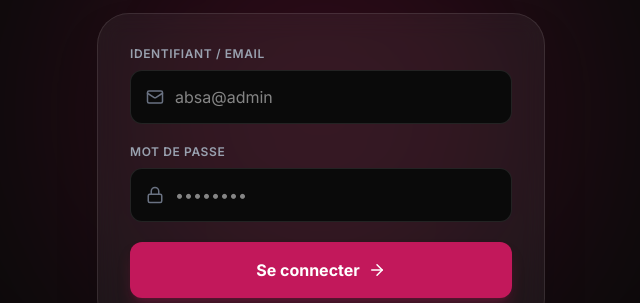
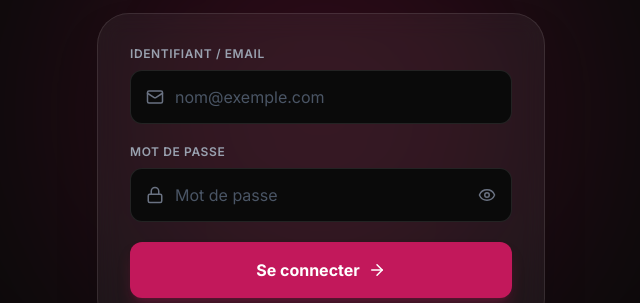
Before and after one commit to Absatouthialaw/Porfolio-saba-tech, a React (Vite) app: page /admin/login in a window 1280 px wide. Shown: the part 288-591 px from the top of the page, without its empty margins (319-959 px from the left). Built offline with nearby package versions, Linux system fonts and the light colour scheme.

Commit message:
Fix login page placeholders and hide credentials

```diff
--- a/src/admin/pages/Login.tsx
+++ b/src/admin/pages/Login.tsx
@@ -1,11 +1,12 @@
 import React, { useState } from 'react';
 import { useNavigate } from 'react-router';
 import { useAuth } from '../../context/AuthContext';
-import { Lock, Mail, ArrowRight } from 'lucide-react';
+import { Lock, Mail, ArrowRight, Eye, EyeOff } from 'lucide-react';
 
 export default function Login() {
   const [email, setEmail] = useState('');
   const [password, setPassword] = useState('');
+  const [showPassword, setShowPassword] = useState(false);
   const [error, setError] = useState('');
   const { login } = useAuth();
   const navigate = useNavigate();
@@ -59,8 +60,9 @@ export default function Login() {
                   type="text"
                   value={email}
                   onChange={(e) => setEmail(e.target.value)}
-                  className="w-full pl-11 pr-4 py-3.5 bg-[#0A0A0A] border border-white/10 rounded-xl text-white focus:outline-none focus:border-[#C2185B] transition-colors"
-                  placeholder="absa@admin"
+                  className="w-full pl-11 pr-4 py-3.5 bg-[#0A0A0A] border border-white/10 rounded-xl text-white placeholder-gray-600 focus:outline-none focus:border-[#C2185B] transition-colors"
+                  placeholder="nom@exemple.com"
+                  autoComplete="username"
                   required
                 />
               </div>
@@ -75,19 +77,28 @@ export default function Login() {
                   <Lock size={18} />
                 </div>
                 <input
-                  type="password"
+                  type={showPassword ? "text" : "password"}
                   value={password}
                   onChange={(e) => setPassword(e.target.value)}
-                  className="w-full pl-11 pr-4 py-3.5 bg-[#0A0A0A] border border-white/10 rounded-xl text-white focus:outline-none focus:border-[#C2185B] transition-colors"
-                  placeholder="••••••••"
+                  className="w-full pl-11 pr-11 py-3.5 bg-[#0A0A0A] border border-white/10 rounded-xl text-white placeholder-gray-600 focus:outline-none focus:border-[#C2185B] transition-colors"
+                  placeholder="Mot de passe"
+                  autoComplete="current-password"
                   required
                 />
+                <button
+                  type="button"
+                  onClick={() => setShowPassword(!showPassword)}
+                  className="absolute inset-y-0 right-0 pr-4 flex items-center text-gray-500 hover:text-gray-300 transition-colors cursor-pointer"
+                  title={showPassword ? "Masquer le mot de passe" : "Afficher le mot de passe"}
+                >
+                  {showPassword ? <EyeOff size={18} /> : <Eye size={18} />}
+                </button>
               </div>
             </div>
 
             <button
               type="submit"
-              className="w-full flex items-center justify-center gap-2 py-4 mt-2 bg-[#C2185B] hover:bg-[#E91E63] text-white rounded-xl font-bold transition-colors shadow-lg shadow-[#C2185B]/25"
+              className="w-full flex items-center justify-center gap-2 py-4 mt-2 bg-[#C2185B] hover:bg-[#E91E63] text-white rounded-xl font-bold transition-colors shadow-lg shadow-[#C2185B]/25 cursor-pointer"
             >
               Se connecter
               <ArrowRight size={18} />
```
